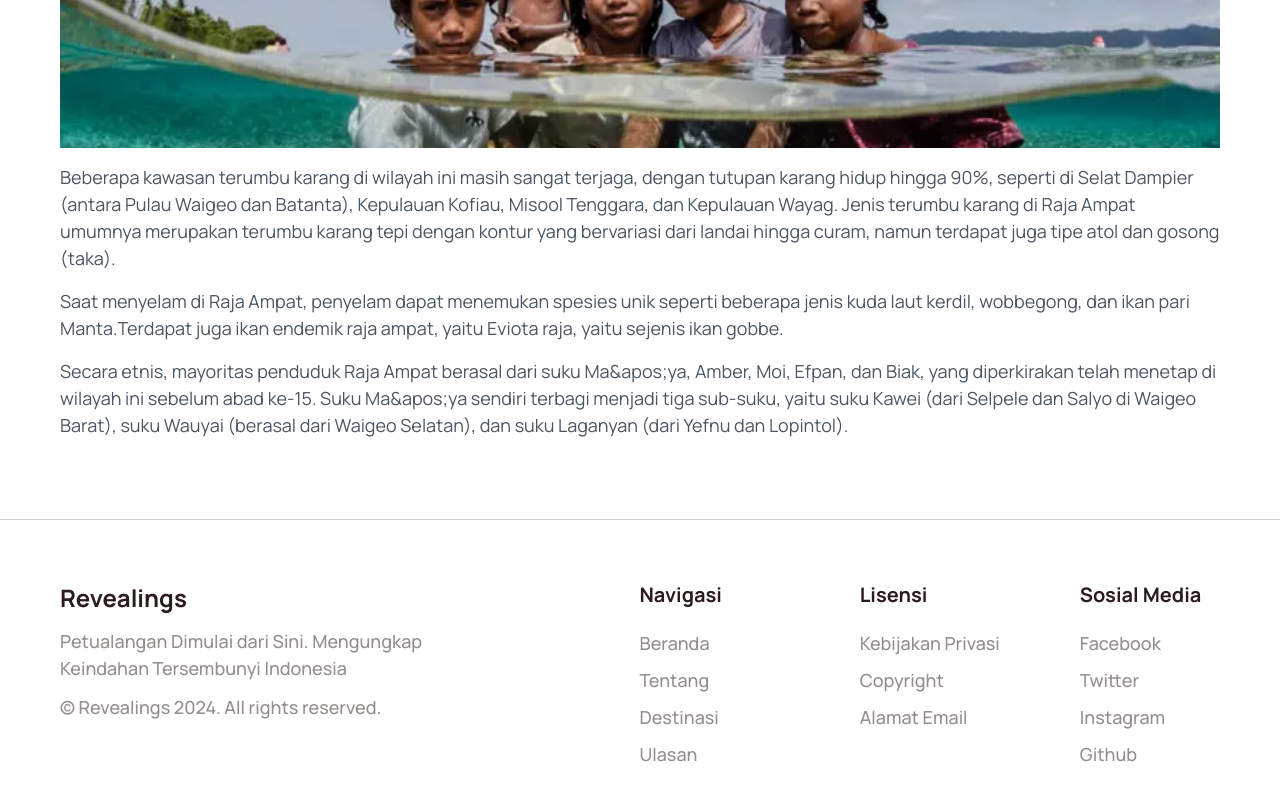
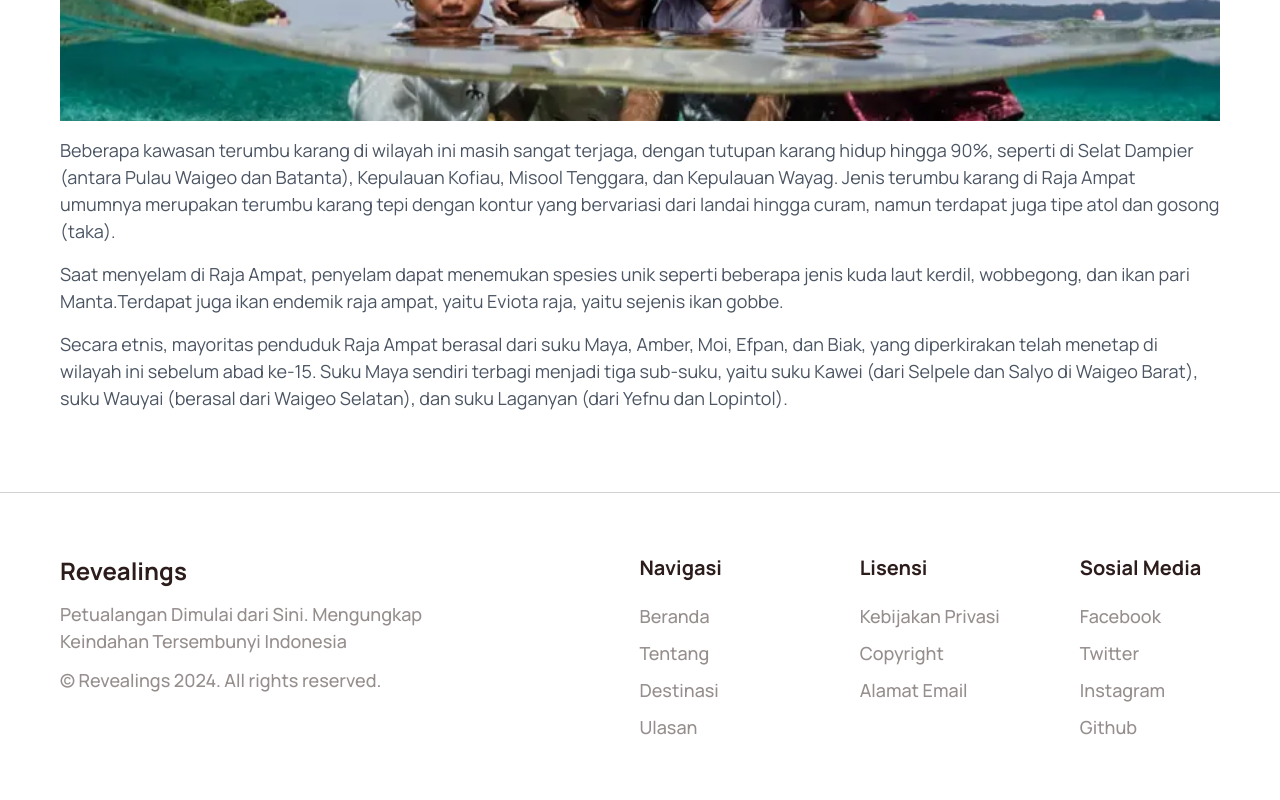
Before and after one commit to forenoo/revealings, a Next.js app: page /about in a window 1280 px wide. Shown: the part 1594-2394 px from the top of the page. Built offline with nearby package versions, Linux system fonts and the light colour scheme.

Commit message:
Refactor language translation in AboutPage component

```diff
--- a/app/about/page.tsx
+++ b/app/about/page.tsx
@@ -56,8 +56,8 @@ export default function AboutPage() {
           </p>
           <p>
             {language === "id"
-              ? "Penduduk Kepulauan Raja Ampat umumnya adalah nelayan tradisional yang tinggal di desa-desa kecil yang tersebar di berbagai pulau. Mereka dikenal ramah dan senang menyambut tamu, terutama jika kita membawa hadiah seperti pinang atau permen. Hadiah-hadiah ini dianggap sebagai tanda persahabatan, mirip dengan &apos;pipa perdamaian&apos; di kalangan suku Indian. Percakapan sambil menikmati pinang, yang disebut &quot;Para-para Pinang,&quot; sering kali diisi dengan saling bertukar cerita lucu, yang dalam bahasa lokal disebut &quot;mob.&quot;"
-              : "The inhabitants of the Raja Ampat Islands are primarily traditional fishermen who live in small villages scattered across various islands. They are known to be friendly and welcome guests, especially if we bring gifts such as pinang or candy. These gifts are considered a symbol of friendship, similar to the &apos;peace pipe&apos; among the Indian tribes. Conversations while enjoying pinang, which are called &quot;Para-para Pinang,&quot; often include exchanging funny stories, which in local language are called &quot;mob.&quot;"}
+              ? "Penduduk Kepulauan Raja Ampat umumnya adalah nelayan tradisional yang tinggal di desa-desa kecil yang tersebar di berbagai pulau. Mereka dikenal ramah dan senang menyambut tamu, terutama jika kita membawa hadiah seperti pinang atau permen. Hadiah-hadiah ini dianggap sebagai tanda persahabatan, mirip dengan pipa perdamaian di kalangan suku Indian. Percakapan sambil menikmati pinang, yang disebut Para-para Pinang, sering kali diisi dengan saling bertukar cerita lucu, yang dalam bahasa lokal disebut mob."
+              : "The inhabitants of the Raja Ampat Islands are primarily traditional fishermen who live in small villages scattered across various islands. They are known to be friendly and welcome guests, especially if we bring gifts such as pinang or candy. These gifts are considered a symbol of friendship, similar to the peace pipe among the Indian tribes. Conversations while enjoying pinang, which are called Para-para Pinang, often include exchanging funny stories, which in local language are called mob."}
           </p>
           <p>
             {language === "id"
@@ -83,8 +83,8 @@ export default function AboutPage() {
           </p>
           <p>
             {language === "id"
-              ? "Secara etnis, mayoritas penduduk Raja Ampat berasal dari suku Ma&apos;ya, Amber, Moi, Efpan, dan Biak, yang diperkirakan telah menetap di wilayah ini sebelum abad ke-15. Suku Ma&apos;ya sendiri terbagi menjadi tiga sub-suku, yaitu suku Kawei (dari Selpele dan Salyo di Waigeo Barat), suku Wauyai (berasal dari Waigeo Selatan), dan suku Laganyan (dari Yefnu dan Lopintol)."
-              : "Ethnically, most of the inhabitants of Raja Ampat are from the Ma&apos;ya, Amber, Moi, Efpan, and Biak tribes, which are believed to have settled in this region before the 15th century. The Ma&apos;ya tribe itself is divided into three sub-tribes: the Kawei tribe (from Selpele and Salyo in West Waigeo), the Wauyai tribe (from South Waigeo), and the Laganyan tribe (from Yefnu and Lopintol)."}
+              ? "Secara etnis, mayoritas penduduk Raja Ampat berasal dari suku Maya, Amber, Moi, Efpan, dan Biak, yang diperkirakan telah menetap di wilayah ini sebelum abad ke-15. Suku Maya sendiri terbagi menjadi tiga sub-suku, yaitu suku Kawei (dari Selpele dan Salyo di Waigeo Barat), suku Wauyai (berasal dari Waigeo Selatan), dan suku Laganyan (dari Yefnu dan Lopintol)."
+              : "Ethnically, most of the inhabitants of Raja Ampat are from the Maya, Amber, Moi, Efpan, and Biak tribes, which are believed to have settled in this region before the 15th century. The Maya tribe itself is divided into three sub-tribes: the Kawei tribe (from Selpele and Salyo in West Waigeo), the Wauyai tribe (from South Waigeo), and the Laganyan tribe (from Yefnu and Lopintol)."}
           </p>
         </div>
       </div>
```
